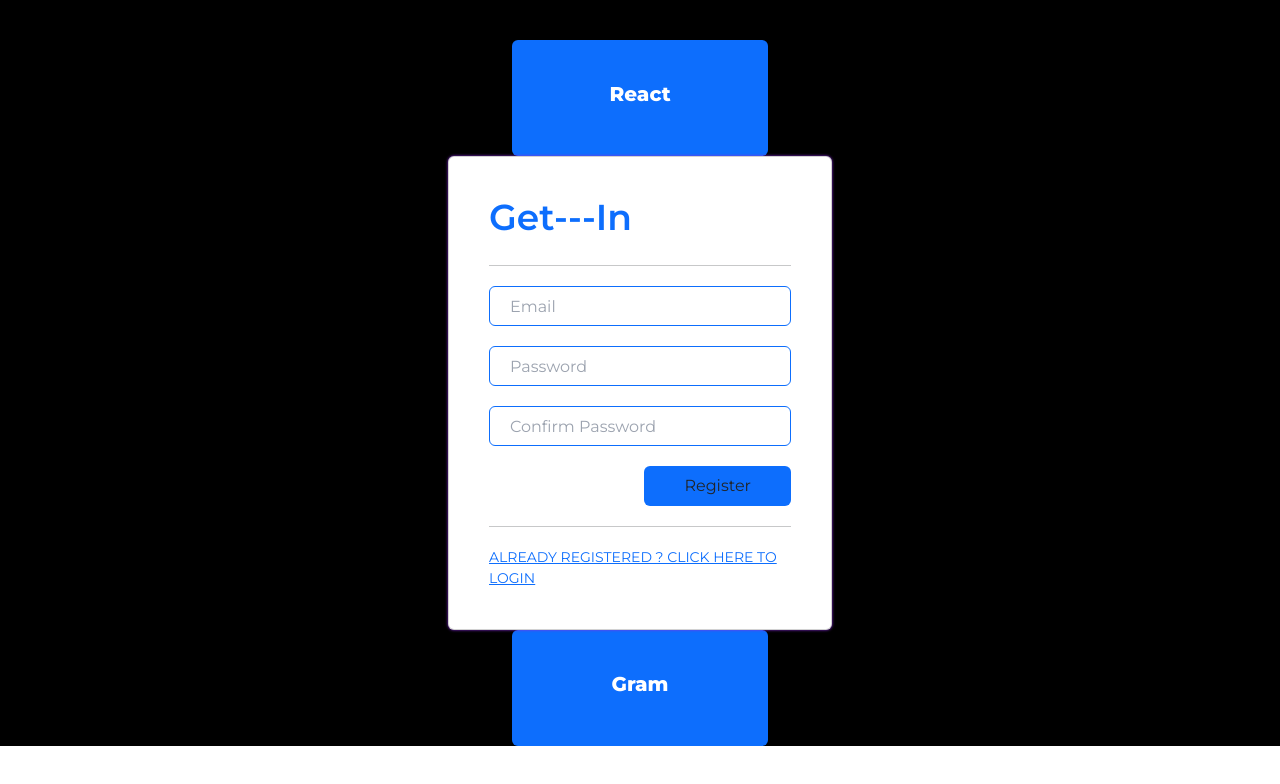
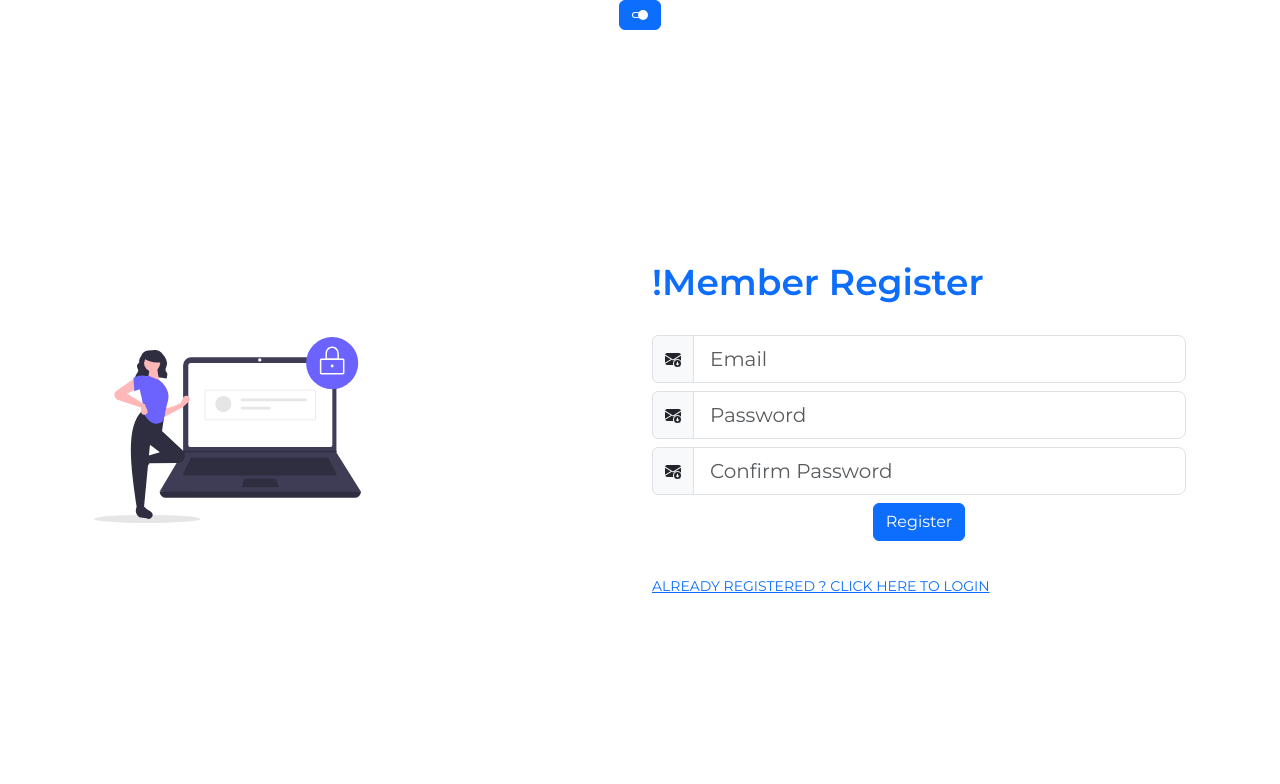
Before and after one commit to SaadHassanRazi/reactgram-offical, a React app: page /register in a window 1280 px wide. Shown: the top 784 px of the page. Built offline with nearby package versions, Linux system fonts and the light colour scheme; the HTML template or start-up script is replaced by a standard one.

Commit message:
login and register page commit

```diff
--- a/package.json
+++ b/package.json
@@ -16,10 +16,11 @@
     "moment": "^2.30.1",
     "react": "^18.2.0",
     "react-bootstrap": "^2.10.2",
+    "react-bootstrap-icons": "^1.11.4",
     "react-dom": "^18.2.0",
     "react-icons": "^5.0.1",
     "react-redux": "^9.1.0",
-    "react-router-dom": "^6.22.3",
+    "react-router-dom": "^6.23.1",
     "react-toastify": "^10.0.5",
     "redux": "^5.0.1"
   },
--- a/src/frameworkUI/App.jsx
+++ b/src/frameworkUI/App.jsx
@@ -1,12 +1,16 @@
 import React from "react";
 import { BrowserRouter } from "react-router-dom";
 import RouteConfig from "./RoutesHandling/Routes";
+import { ThemeContext } from "../utilities/themeContext/ThemeContext";
+import { ThemeProvider } from "../utilities/themeContext/ThemeContext";
 const App = () => {
   return (
     <>
-      <BrowserRouter>
-        <RouteConfig />
-      </BrowserRouter>
+      <ThemeProvider>
+        <BrowserRouter>
+          <RouteConfig />
+        </BrowserRouter>
+      </ThemeProvider>
     </>
   );
 };
--- a/src/frameworkUI/RoutesHandling/ProtectedRoute.jsx
+++ b/src/frameworkUI/RoutesHandling/ProtectedRoute.jsx
@@ -1,5 +1,5 @@
 import React     from "react";
-
+import { Navigate } from "react-router-dom";
 function ProtectedRoute({ children }) {
   if (localStorage.getItem("reactgram-offical-user")) {
     return children;
--- a/src/interface/pages/Login.jsx
+++ b/src/interface/pages/Login.jsx
@@ -1,11 +1,18 @@
 import { getAuth, signInWithEmailAndPassword } from "firebase/auth";
 import { doc, getDoc } from "firebase/firestore";
-import React, { useEffect, useState } from "react";
+import React, { useContext, useEffect, useState } from "react";
 import { Link, useNavigate } from "react-router-dom";
 import { app, fireDb } from "../../firebaseConfig";
 import { toast } from "react-toastify";
 import { useDispatch, useSelector } from "react-redux";
 import Loaders from "../components/Loaders";
+import LoginImage from "../img/undraw_secure_login_pdn4.svg";
+import {
+  EnvelopeArrowDownFill,
+  LockFill,
+  Toggle2On,
+} from "react-bootstrap-icons";
+import { ThemeContext } from "../../utilities/themeContext/ThemeContext";
 const Login = () => {
   const navigate = useNavigate();
   const { loading } = useSelector((store) => store);
@@ -38,16 +45,50 @@ const Login = () => {
       navigate("/");
     }
   }, []);
+  const { isDarkMode, toggleTheme } = useContext(ThemeContext);
   return (
     <>
-      <div className="h-full text-white flex-col flex justify-between items-center bg-black">
+      <div
+        className="text-white"
+        style={{
+          backgroundColor: isDarkMode ? "black" : "white",
+          color: isDarkMode ? "white" : "black",
+        }}
+      >
+        <button
+          className="btn btn-primary d-flex mx-auto "
+          data-bs-toggle="tooltip"
+          data-bs-placement="down"
+          title="Change Theme"
+          onClick={toggleTheme}
+        >
+          <Toggle2On />
+        </button>
+
         {loading && <Loaders />}
-        <div className=" bg-primary  transition-all w-64 mt-10 rounded py-10 text-center">
-          <h1 className="font-extrabold  text-xl ">React</h1>
+
+        <div
+          className="row container mx-auto"
+          style={{
+            height: "100vh",
+            display: "flex",
+            justifyContent: "center",
+            alignItems: "center",
+          }}
+        >
+          <div className="col-lg">
+            <img src={LoginImage} className="img-fluid w-50 d-flex mx-auto mx-lg-0" alt="" />
           </div>
-        <div className="w-96 flex flex-col space-y-5 card p-10">
-          <h1 className="text-4xl text-primary font-semibold">Get---In</h1>
+          <div className="col-lg">
+            <div className="">
+              <h1 className="text-4xl text-primary font-semibold">
+                Member login
+              </h1>
               <hr />
+              <div className="input-group my-2">
+                <div className="input-group-text">
+                  <EnvelopeArrowDownFill className="m-auto" />
+                </div>
                 <input
                   type="email"
                   placeholder="Email"
@@ -55,9 +96,17 @@ const Login = () => {
                   onChange={(e) => {
                     setEmail(e.target.value);
                   }}
-            className="border border-primary h-10 text-cyan-700 focus:border-violet-300 rounded-md pl-5"
+                  className={`form-control form-control-lg ${
+                    isDarkMode
+                      ? "bg-white text-dark"
+                      : "bg-secondary text-white"
+                  } rounded-md pl-5`}
                 />
-
+              </div>
+              <div className="input-group">
+                <div className="input-group-text">
+                  <LockFill className="m-auto" />
+                </div>
                 <input
                   type="password"
                   placeholder="Password"
@@ -65,24 +114,28 @@ const Login = () => {
                   onChange={(e) => {
                     setPassword(e.target.value);
                   }}
-            className="border border-primary h-10 text-cyan-700 focus:border-violet-600 rounded-md pl-5"
+                  className={`form-control form-control-lg ${
+                    isDarkMode
+                      ? "bg-white text-dark"
+                      : "bg-secondary text-white"
+                  } rounded-md pl-5`}
                 />
+              </div>
 
-          <div className="flex justify-end">
+              <div className="">
                 <button
-              className="h-10 px-10 bg-primary rounded-md"
+                  className="btn btn-primary my-2 d-flex mx-auto"
                   onClick={handleLogin}
                 >
                   LOGIN
                 </button>
               </div>
               <hr />
-          <Link to={"/register"} className="text-[14px] text-primary">
+              <Link to={"/register"} className="text-[14px] text-primary  ">
                 NOT YET REGISTERED ? CLICK HERE TO REGISTER
               </Link>
             </div>
-        <div className="bg-primary w-64  rounded py-10 text-center">
-          <h1 className="font-extrabold hover:text-white text-xl">Gram</h1>
+          </div>
         </div>
       </div>
     </>
--- a/src/interface/pages/Register.jsx
+++ b/src/interface/pages/Register.jsx
@@ -1,12 +1,14 @@
-import { useState, useEffect } from "react";
+import { useState, useEffect, useContext } from "react";
 import React from "react";
 import { Link, useNavigate } from "react-router-dom";
 import { app, fireDb } from "../../firebaseConfig";
 import { getAuth, createUserWithEmailAndPassword } from "firebase/auth";
 import { doc, setDoc } from "firebase/firestore";
-import Loaders from "../components/Loaders";
 import { useDispatch, useSelector } from "react-redux";
 import { toast } from "react-toastify";
+import { EnvelopeArrowDownFill, Toggle2On } from "react-bootstrap-icons";
+import { ThemeContext } from "../../utilities/themeContext/ThemeContext";
+import LoginImage from "../img/undraw_secure_login_pdn4.svg";
 
 const Register = () => {
   const navigate = useNavigate();
@@ -44,16 +46,54 @@ const Register = () => {
       }
     });
   };
+  const { isDarkMode, toggleTheme } = useContext(ThemeContext);
+
   return (
     <>
-      <div className="h-full text-white flex-col flex justify-between items-center bg-black">
-        {loading && <Loaders />}
-        <div className=" bg-primary  transition-all w-64 mt-10 rounded py-10 text-center">
-          <h1 className="font-extrabold  text-xl ">React</h1>
+      <div
+        className="text-white"
+        style={{
+          backgroundColor: isDarkMode ? "black" : "white",
+          color: isDarkMode ? "white" : "black",
+        }}
+      >
+        <button
+          className="btn btn-primary d-flex mx-auto "
+          data-bs-toggle="tooltip"
+          data-bs-placement="down"
+          title="Change Theme"
+          onClick={toggleTheme}
+        >
+          <Toggle2On />
+        </button>
+        <div
+          className="row container mx-auto"
+          style={{
+            height: "100vh",
+            display: "flex",
+            justifyContent: "center",
+            alignItems: "center",
+          }}
+        >
+          <div className="col-lg">
+            {" "}
+            <div className="">
+            <img
+              src={LoginImage}
+              className="img-fluid w-50 d-flex mx-auto mx-lg-0"
+              alt=""
+            />
             </div>
-        <div className="w-96 flex flex-col space-y-5 card p-10">
-          <h1 className="text-4xl text-primary font-semibold">Get---In</h1>
+          </div>
+          <div className="col-lg">
+            <h1 className="text-4xl text-primary font-semibold">
+              !Member Register
+            </h1>
             <hr />
+            <div className="input-group">
+              <div className="input-group-text">
+                <EnvelopeArrowDownFill className="m-auto" />
+              </div>
               <input
                 type="email"
                 placeholder="Email"
@@ -61,9 +101,13 @@ const Register = () => {
                 onChange={(e) => {
                   setEmail(e.target.value);
                 }}
-            className="border text-cyan-700 border-primary h-10 focus:border-violet-300 rounded-md pl-5"
+                className="border form-control form-control-lg rounded-md pl-5"
               />
-
+            </div>
+            <div className="input-group my-2">
+              <div className="input-group-text">
+                <EnvelopeArrowDownFill className="m-auto" />
+              </div>
               <input
                 type="password"
                 placeholder="Password"
@@ -71,8 +115,13 @@ const Register = () => {
                 onChange={(e) => {
                   setPassword(e.target.value);
                 }}
-            className="border text-cyan-700 border-primary h-10 focus:border-violet-600 rounded-md pl-5"
+                className="border form-control form-control-lg rounded-md pl-5"
               />
+            </div>
+            <div className="input-group">
+              <div className="input-group-text">
+                <EnvelopeArrowDownFill className="m-auto" />
+              </div>
               <input
                 type="password"
                 placeholder="Confirm Password"
@@ -80,11 +129,12 @@ const Register = () => {
                 onChange={(e) => {
                   setConfirmPassword(e.target.value);
                 }}
-            className="border text-cyan-700 border-primary h-10 focus:border-violet-600 rounded-md pl-5"
+                className="border form-control form-control-lg rounded-md pl-5"
               />
-          <div className="flex justify-end">
+            </div>
+            <div className="my-2">
               <button
-              className="h-10 px-10 bg-primary rounded-md"
+                className="btn btn-primary d-flex mx-auto"
                 onClick={handleRegister}
               >
                 Register
@@ -95,8 +145,6 @@ const Register = () => {
               ALREADY REGISTERED ? CLICK HERE TO LOGIN
             </Link>
           </div>
-        <div className="bg-primary w-64  rounded py-10 text-center">
-          <h1 className="font-extrabold hover:text-white text-xl">Gram</h1>
         </div>
       </div>
     </>
--- /dev/null
+++ b/src/utilities/themeContext/ThemeContext.jsx
@@ -0,0 +1,18 @@
+// ThemeContext.js
+import { createContext, useState } from "react";
+
+export const ThemeContext = createContext();
+
+export const ThemeProvider = ({ children }) => {
+  const [isDarkMode, setIsDarkMode] = useState(false);
+
+  const toggleTheme = () => {
+    setIsDarkMode((prevMode) => !prevMode);
+  };
+
+  return (
+    <ThemeContext.Provider value={{ isDarkMode, toggleTheme }}>
+      {children}
+    </ThemeContext.Provider>
+  );
+};
```
Also changed, not shown: src/interface/img/undraw_secure_login_pdn4.svg (added), 1 other file (tests, documents, lock files or other folders). Lines whose indentation alone changed are shown as unchanged.
